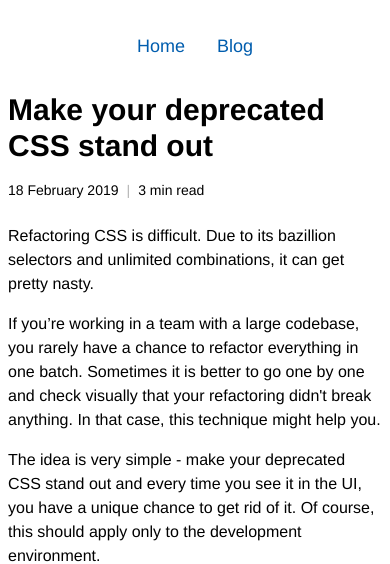
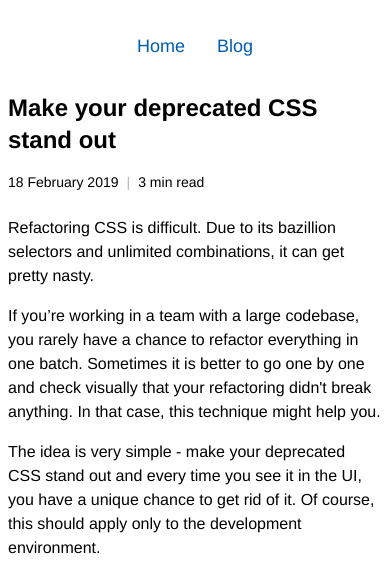
Before and after one commit to ondrejsevcik/ondrejsevcik.com, a Gatsby site: page /blog/deprecate-css/ in a window 390 px wide. Shown: the top 564 px of the page. Built offline with nearby package versions, Linux system fonts and the light colour scheme; Gatsby itself is replaced by a stand-in of ours; some packages are replaced by stand-ins of ours.

Commit message:
Make headings smaller
It looks better on phones

```diff
--- a/src/templates/blog-post.js
+++ b/src/templates/blog-post.js
@@ -22,7 +22,7 @@ export default function BlogPost({ data }) {
       <div className="mx-2">
         <section className="mt-8 max-w-xl m-auto">
           <header className="mb-6">
-            <h1 className="text-3xl font-bold mb-4">{title}</h1>
+            <h1 className="text-2xl font-bold mb-4">{title}</h1>
             <div className="text-sm font-medium">
               <time dateTime={date.toISOString()}>{formatDate(date)}</time>
               <span className="mx-2 opacity-30">|</span>
```
